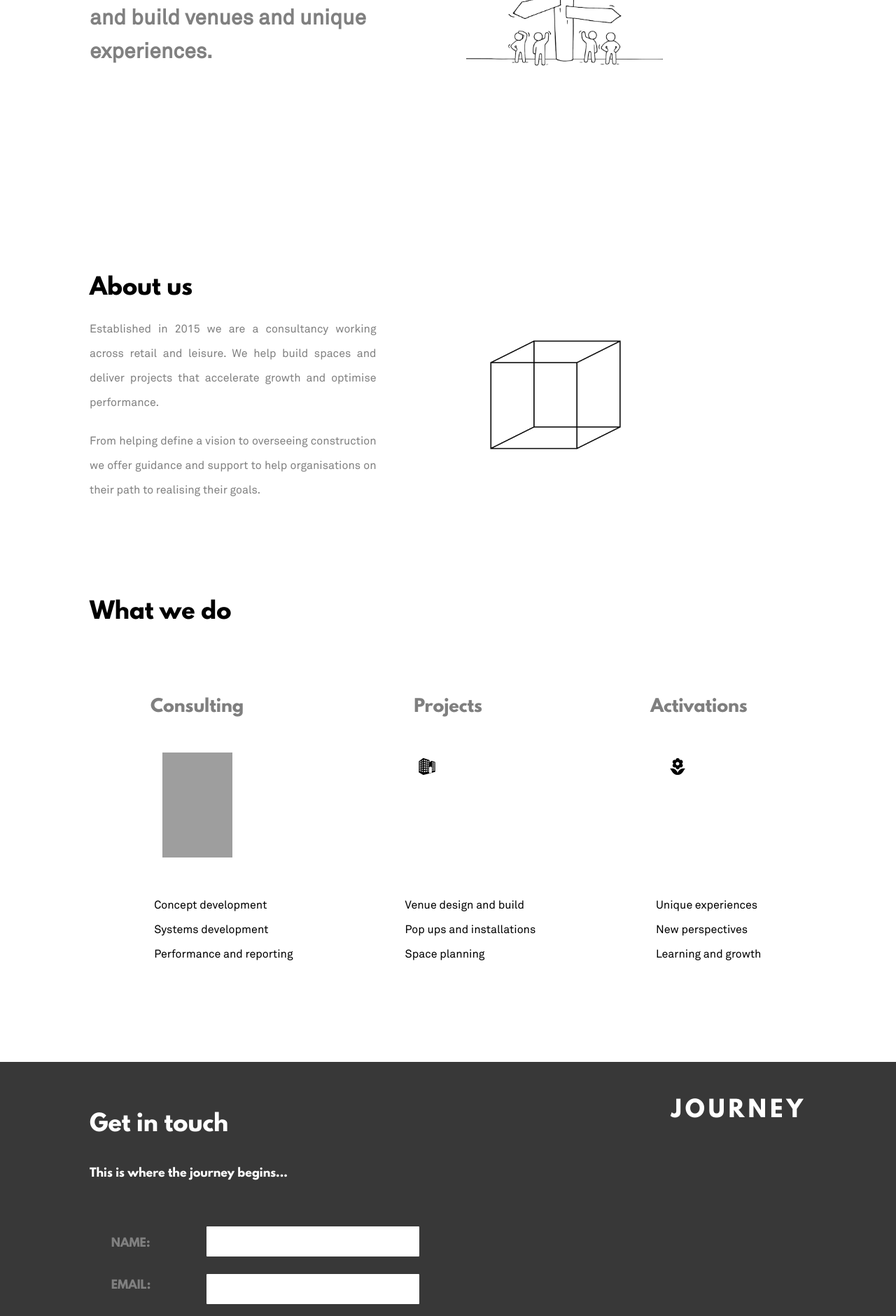
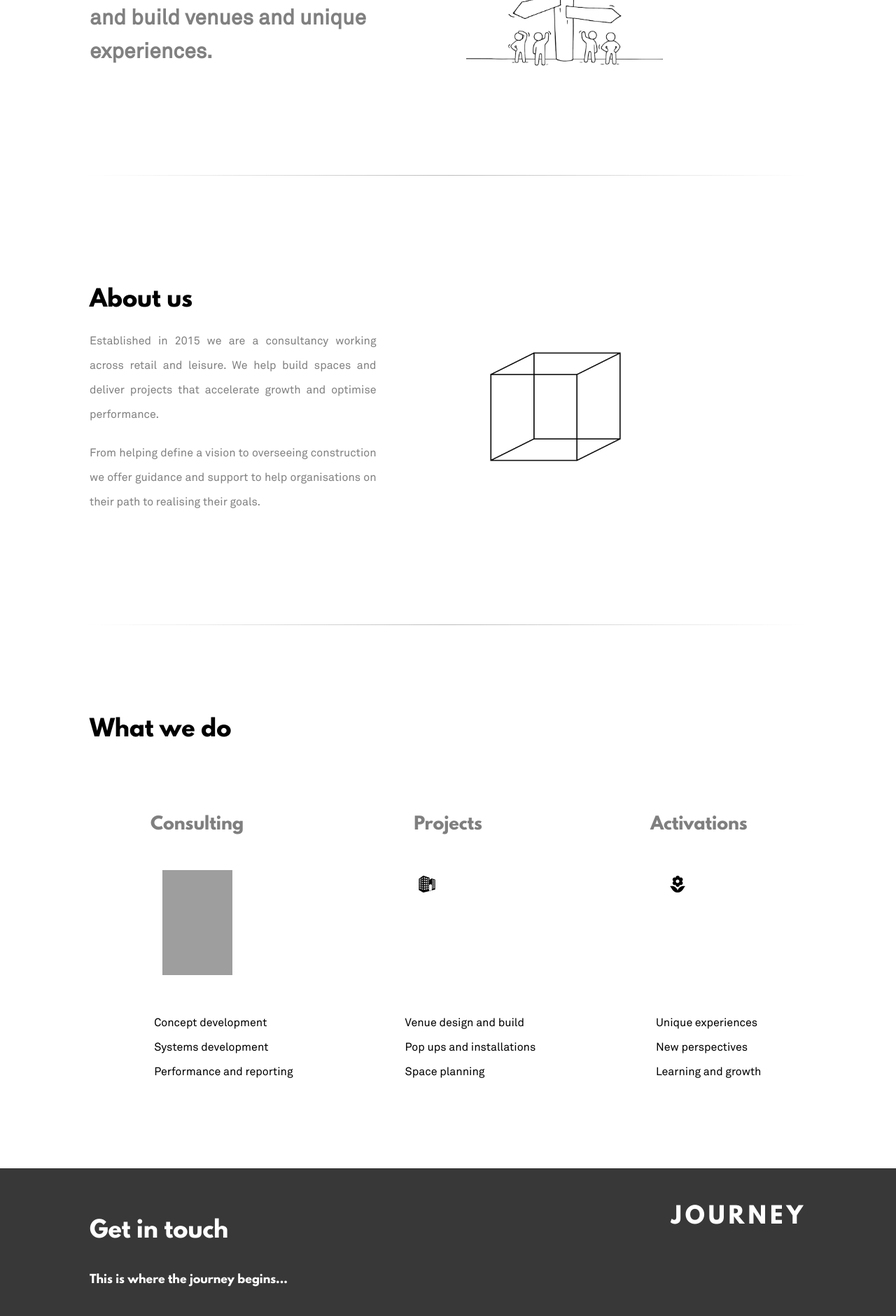
Before and after one commit to PavolVasko12/JMCwebsite, a PHP site: page / in a window 1280 px wide. Shown: the part 1208-3088 px from the top of the page at 70% size. Run offline with PHP 8.4, Linux system fonts and the light colour scheme; grey boxes are pictures that could not be loaded.

Commit message:
HR
Added HR between secions

```diff
--- a/Css/desktopStyleSheet.css
+++ b/Css/desktopStyleSheet.css
@@ -217,7 +217,7 @@ nav ul li a:hover{
 #weAreJourneySection{
   width: 1200px;
   max-width: 80%;
-  padding: 300px 10% 500px 10%;
+  padding: 300px 10% 350px 10%;
   margin: auto;
 }
 
@@ -327,6 +327,9 @@ nav ul li a:hover{
   padding-left: 10%;
   padding-right: 10%;
   margin: auto;
+  padding-top: 150px;
+  overflow: auto;
+  padding-bottom: 150px;
 }
 
 #leftAbout{
@@ -471,7 +474,6 @@ nav ul li a:hover{
 
 #servicesSection{
   width:100%;
-  height:100vh;
   min-height:768px;
   display: flex;
   align-items: center;
--- a/index.php
+++ b/index.php
@@ -32,10 +32,10 @@
 
         <!-- ---------------- INTRODUCTION FROM HERE ----------------- -->
         <?php require_once('weAreJourney.php'); ?>
-
+        <hr>
     	<!-- ---------------- ABOUT US FROM HERE ----------------- -->
     	<?php require_once('aboutUs.php'); ?>
-
+        <hr>
     	<!-- ---------------- SERVICES FROM HERE ----------------- -->
     	<?php require_once('services.php'); ?>
 
```
